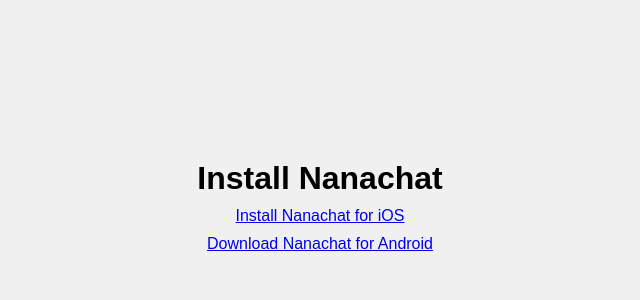
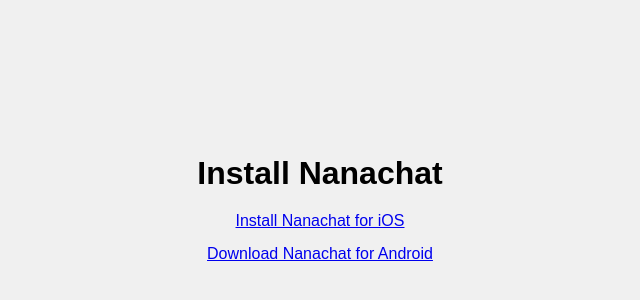
Before and after one commit to evanca/nanachat-home, a plain HTML site: page install/index.html in a window 1280 px wide. Shown: the part 194-494 px from the top of the page, without its empty margins (320-960 px from the left). Drawn offline with Linux system fonts and the light colour scheme.

Commit message:
:lipstick: Add spacing

```diff
--- a/install/index.html
+++ b/install/index.html
@@ -13,10 +13,13 @@
             height: 100vh;
             margin: 0;
             text-align: center;
-            background-color: #f0f0f0;
+            background-color: #f0f0f0; /* Optional: Adds a light background color */
         }
-        h1, p {
-            margin: 10px;
+        h1 {
+            margin-bottom: 20px;
+        }
+        p {
+            margin: 15px 0;
         }
     </style>
 </head>
```
